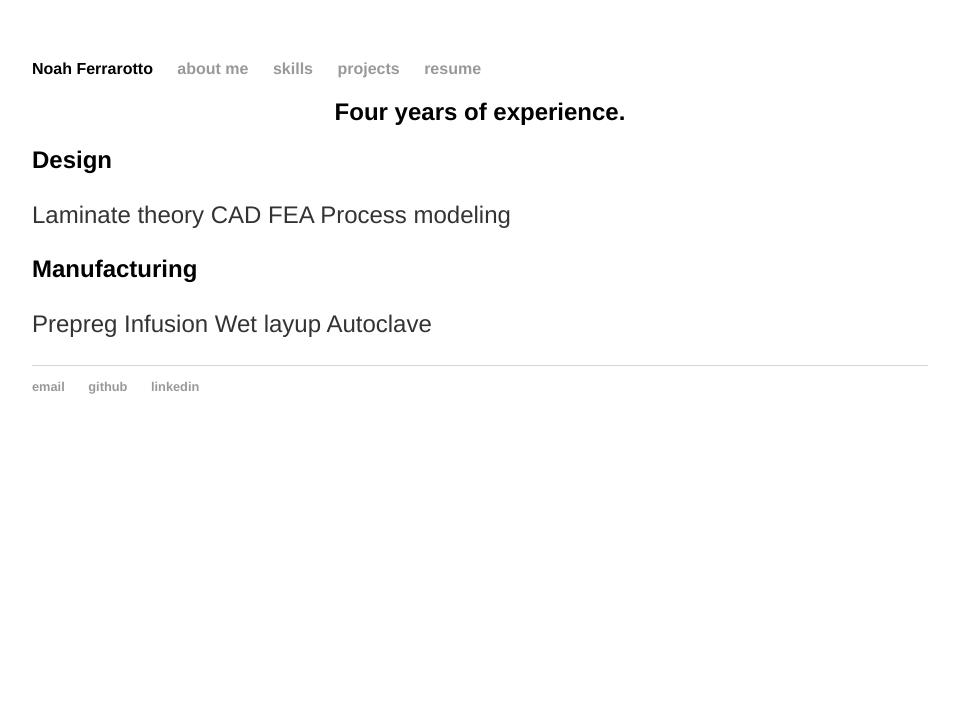
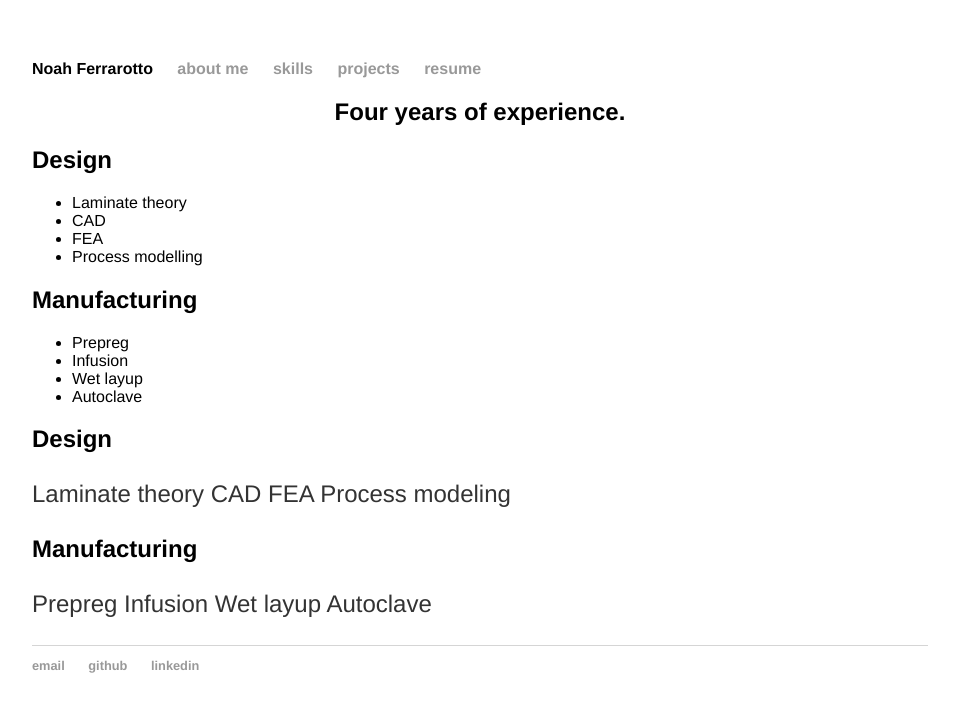
Before and after one commit to noahfer/noahfer.github.io, a Jekyll site: the page built from skills/index.md, in a window 1280 px wide. Shown: the top 712 px of the page, without its empty margins (160-1119 px from the left). Built offline with Jekyll 4.4.1, drawn with Linux system fonts in a browser that asks for light colours.

Commit message:
Update index.md

```diff
--- a/skills/index.md
+++ b/skills/index.md
@@ -3,8 +3,21 @@ layout: default
 title: skills
 ---
 
-<h2 style="text-align: center;"> Four years of experience.
-</h2>
+<h2 style="text-align: center;"> Four years of experience.</h2>
+<h2>Design</h2>
+<ul class="skills">
+	<li>Laminate theory</li>
+	<li>CAD</li>
+	<li>FEA</li>
+	<li>Process modelling</li>
+</ul>
+<h2>Manufacturing</h2>
+<ul class="skills">
+	<li>Prepreg</li>
+	<li>Infusion</li>
+	<li>Wet layup</li>
+	<li>Autoclave</li>
+</ul>
 
 ## Design
 Laminate theory    CAD    FEA    Process modeling
```
